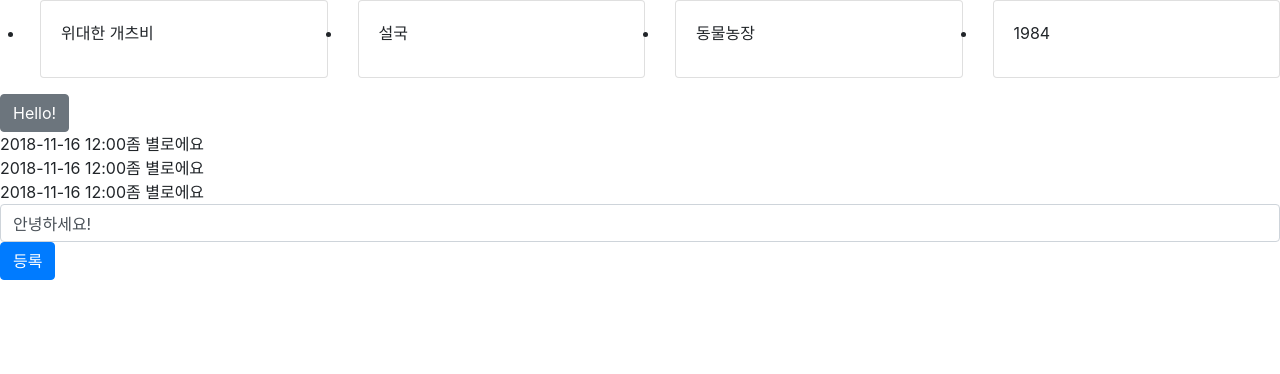
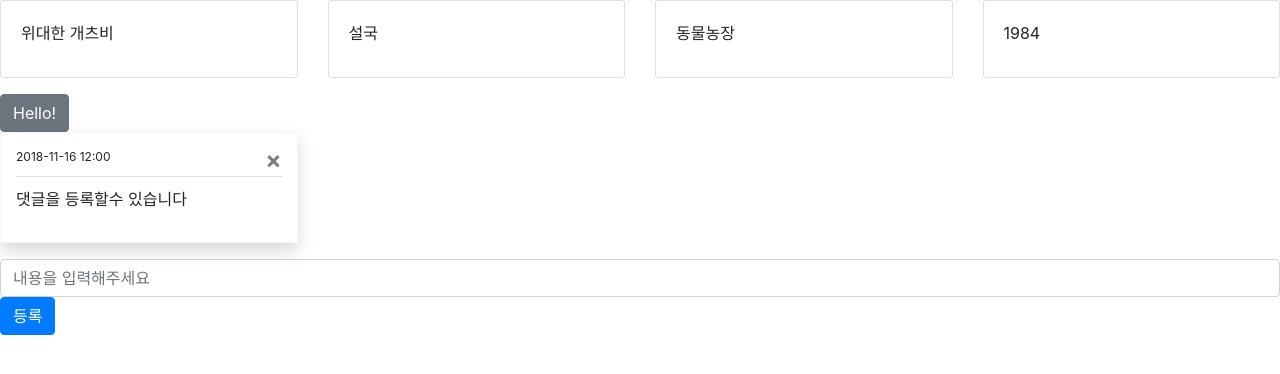
Before and after one commit to presentheo/galphi, a React (Create React App) app: page / in a window 1280 px wide. Shown: the top 374 px of the page. Built offline with nearby package versions, Linux system fonts and the light colour scheme.

Commit message:
reset css 적용, 코멘트 삭제 기능 추가

```diff
--- a/src/components/comment/Comment.js
+++ b/src/components/comment/Comment.js
@@ -1,5 +1,6 @@
 import React, { Component } from 'react';
 import CommentCreate from './CommentCreate';
+import './comment.css';
 // import { update } from 'immutability-helper';
 
 class Comment extends Component {
@@ -7,18 +8,11 @@ class Comment extends Component {
   constructor(props) {
     super(props);
     this.state = {
+      selectedKey: -1,
       commentData : [
         {
           date: '2018-11-16 12:00',
-          content: '좀 별로에요'
-        },
-        {
-          date: '2018-11-16 12:00',
-          content: '좀 별로에요'
-        },
-        {
-          date: '2018-11-16 12:00',
-          content: '좀 별로에요'
+          content: '댓글을 등록할수 있습니다'
         }
       ]
     }
@@ -29,19 +23,44 @@ class Comment extends Component {
       commentData: [...this.state.commentData, comment]
     })
   }
+  handleRemove = (key) => {
+    const index = key;
+    this.setState({
+      commentData: [
+        ...this.state.commentData.splice(index-1, 1),
+        this.state.commentData[index],
+        ...this.state.commentData.splice(index+1, this.state.commentData.length)
+      ]
+    })
+  }
 
   render() {
 
     const mapToComponent = (data) => {
       return data.map((el,i) => {
         return (
-          <div key={i}>{el.date}{el.content}</div>
+          <li className='col col-sm-3' key={i}>
+            <div className='comment shadow'>
+              <button className='close' onClick={() => this.handleRemove(i)}>
+                <span>&times;</span>
+              </button>
+
+              <div className='comment-date'>
+                <span>{el.date}</span>
+              </div>
+              <div className='comment-content'>
+                <p>{el.content}</p>
+              </div>
+            </div>
+          </li>
         )
       })
     }
     return (
       <div>
-        {mapToComponent(this.state.commentData)}
+        <ul className='row'>
+          {mapToComponent(this.state.commentData)}
+        </ul>
         <CommentCreate onCreate={this.handleCreate}></CommentCreate>
       </div>
     );
--- a/src/components/comment/CommentCreate.js
+++ b/src/components/comment/CommentCreate.js
@@ -7,7 +7,7 @@ class CommentCreate extends Component {
 
     this.state = {
       date: '',
-      content: '안녕하세요!'
+      content: ''
     }
   }
 
@@ -53,6 +53,7 @@ class CommentCreate extends Component {
         <input
           className='form-control'
           type='text'
+          placeholder='내용을 입력해주세요'
           value={this.state.content}
           onChange={this.handleChange}
           onKeyPress={this.handleKeypress}
--- /dev/null
+++ b/src/components/comment/comment.css
@@ -0,0 +1,16 @@
+@charset "UTF-8";
+
+ul, ul li{
+  text-decoration: none;
+  list-style: none;
+}
+.comment{
+  padding: 15px;
+  border: 1px solid rgba(0,0,0,0.04);
+}
+.comment-date{
+  font-size: 12px;
+  padding-bottom: 10px;
+  margin-bottom: 10px;
+  border-bottom: 1px solid #ddd;
+}
--- a/src/index.js
+++ b/src/index.js
@@ -1,6 +1,7 @@
 import React from 'react';
 import ReactDOM from 'react-dom';
 import App from './App';
+import './reset.css';
 import 'bootstrap/dist/css/bootstrap.min.css';
 
 import * as serviceWorker from './serviceWorker';
--- /dev/null
+++ b/src/reset.css
@@ -0,0 +1,48 @@
+/* http://meyerweb.com/eric/tools/css/reset/
+   v2.0 | 20110126
+   License: none (public domain)
+*/
+
+html, body, div, span, applet, object, iframe,
+h1, h2, h3, h4, h5, h6, p, blockquote, pre,
+a, abbr, acronym, address, big, cite, code,
+del, dfn, em, img, ins, kbd, q, s, samp,
+small, strike, strong, sub, sup, tt, var,
+b, u, i, center,
+dl, dt, dd, ol, ul, li,
+fieldset, form, label, legend,
+table, caption, tbody, tfoot, thead, tr, th, td,
+article, aside, canvas, details, embed,
+figure, figcaption, footer, header, hgroup,
+menu, nav, output, ruby, section, summary,
+time, mark, audio, video {
+	margin: 0;
+	padding: 0;
+	border: 0;
+	font-size: 100%;
+	font: inherit;
+	vertical-align: baseline;
+}
+/* HTML5 display-role reset for older browsers */
+article, aside, details, figcaption, figure,
+footer, header, hgroup, menu, nav, section {
+	display: block;
+}
+body {
+	line-height: 1;
+}
+ol, ul {
+	list-style: none;
+}
+blockquote, q {
+	quotes: none;
+}
+blockquote:before, blockquote:after,
+q:before, q:after {
+	content: '';
+	content: none;
+}
+table {
+	border-collapse: collapse;
+	border-spacing: 0;
+}
```
